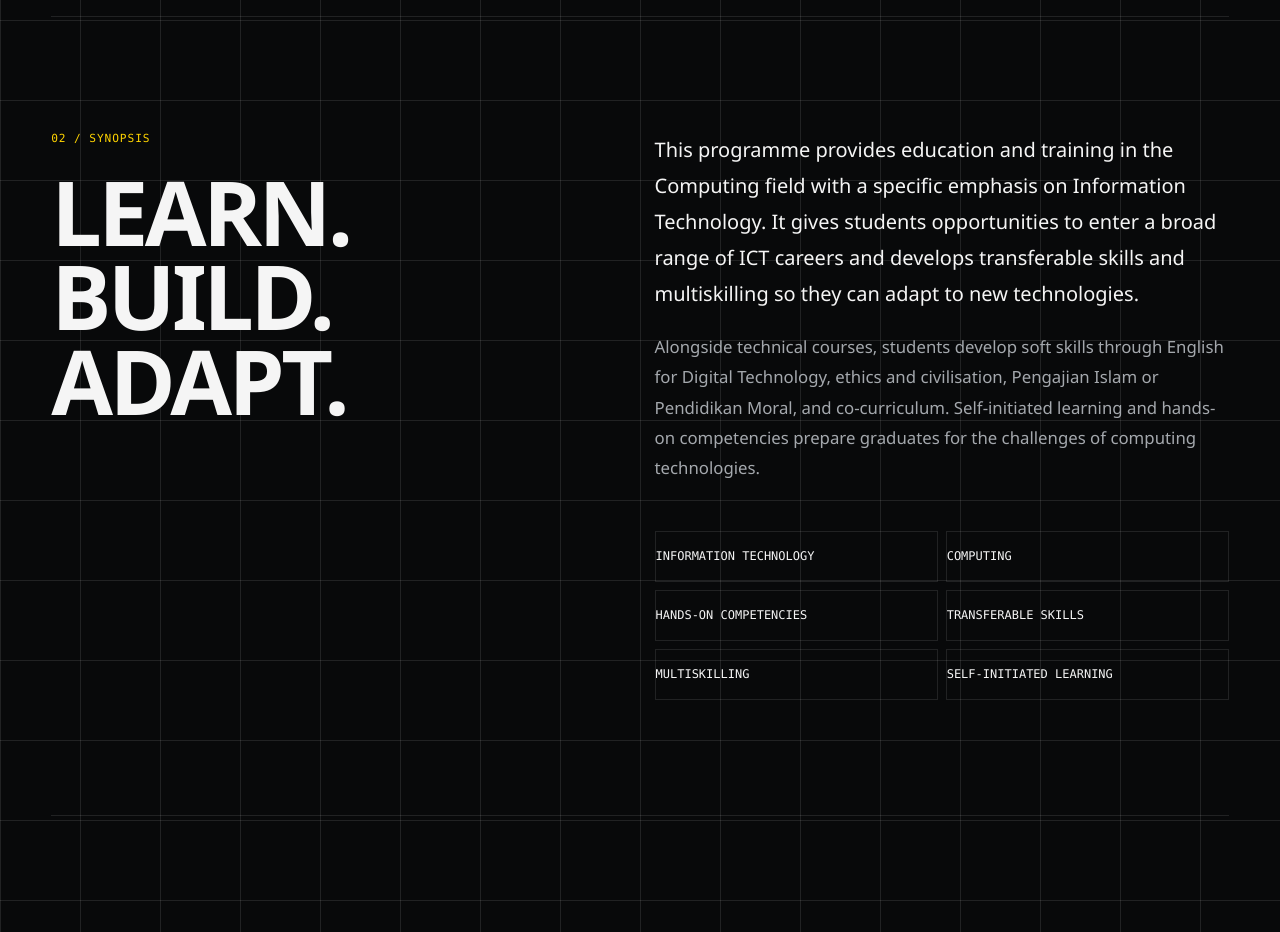
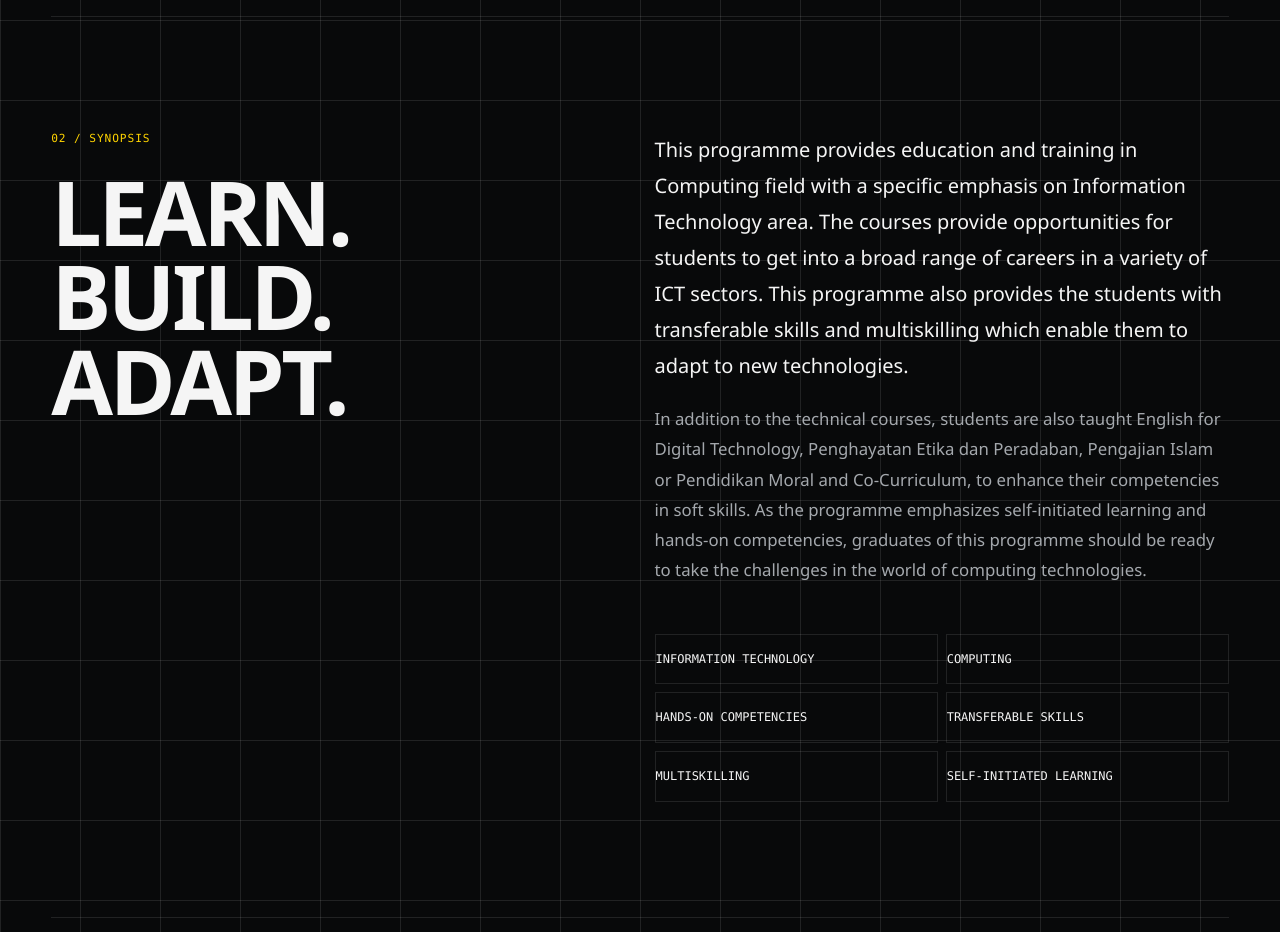
Before and after one commit to saifulhairuddin/dit-jtmk-puo, a React (Vite) app: page / in a window 1280 px wide. Shown: the part 2540-3472 px from the top of the page. Built offline with nearby package versions, Linux system fonts and the light colour scheme.

Commit message:
Use official Synopsis content

```diff
--- a/src/App.jsx
+++ b/src/App.jsx
@@ -281,8 +281,8 @@ function App() {
               <h2 id="synopsis-heading">Learn.<br />Build.<br />Adapt.</h2>
             </div>
             <div className="synopsis-body">
-              <p>This programme provides education and training in the Computing field with a specific emphasis on Information Technology. It gives students opportunities to enter a broad range of ICT careers and develops transferable skills and multiskilling so they can adapt to new technologies.</p>
-              <p>Alongside technical courses, students develop soft skills through English for Digital Technology, ethics and civilisation, Pengajian Islam or Pendidikan Moral, and co-curriculum. Self-initiated learning and hands-on competencies prepare graduates for the challenges of computing technologies.</p>
+              <p>This programme provides education and training in Computing field with a specific emphasis on Information Technology area. The courses provide opportunities for students to get into a broad range of careers in a variety of ICT sectors. This programme also provides the students with transferable skills and multiskilling which enable them to adapt to new technologies.</p>
+              <p>In addition to the technical courses, students are also taught English for Digital Technology, Penghayatan Etika dan Peradaban, Pengajian Islam or Pendidikan Moral and Co-Curriculum, to enhance their competencies in soft skills. As the programme emphasizes self-initiated learning and hands-on competencies, graduates of this programme should be ready to take the challenges in the world of computing technologies.</p>
               <div className="keyword-grid" aria-label="Programme learning themes">
                 {['Information Technology', 'Computing', 'Hands-on competencies', 'Transferable skills', 'Multiskilling', 'Self-initiated learning'].map((keyword) => <span key={keyword}>{keyword}</span>)}
               </div>
```
